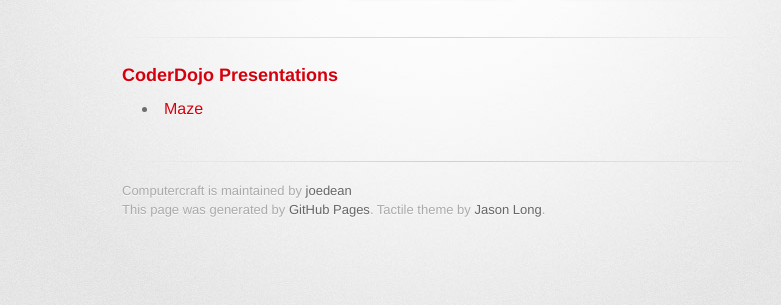
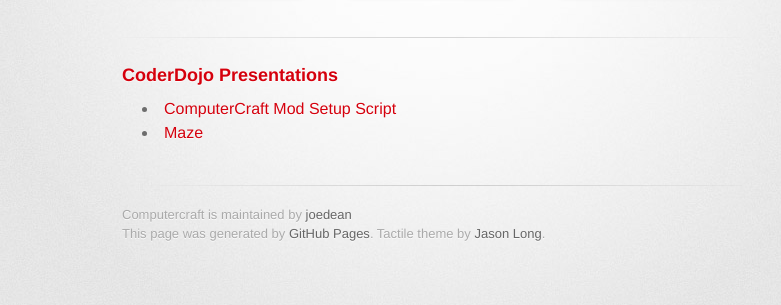
Before and after one commit to joedean/computercraft, a plain HTML site: page index.html in a window 1280 px wide. Shown: the part 209-514 px from the top of the page, without its empty margins (208-989 px from the left). Drawn offline with Linux system fonts and the light colour scheme; a web font is replaced by a local one.

Commit message:
Add link to computercraft setup script.

```diff
--- a/index.html
+++ b/index.html
@@ -35,6 +35,7 @@
 <a name="coder-dojo-presentations" class="anchor" href="#coder-dojo-presentations"><span class="octicon octicon-link"></span></a>CoderDojo Presentations</h3>
 
 <ul>
+  <li><a href="downloads/coderdojo.html">ComputerCraft Mod Setup Script</a></li>
   <li><a href="presentations/maze.html">Maze</a></li>
 </ul>
         </section>
```
